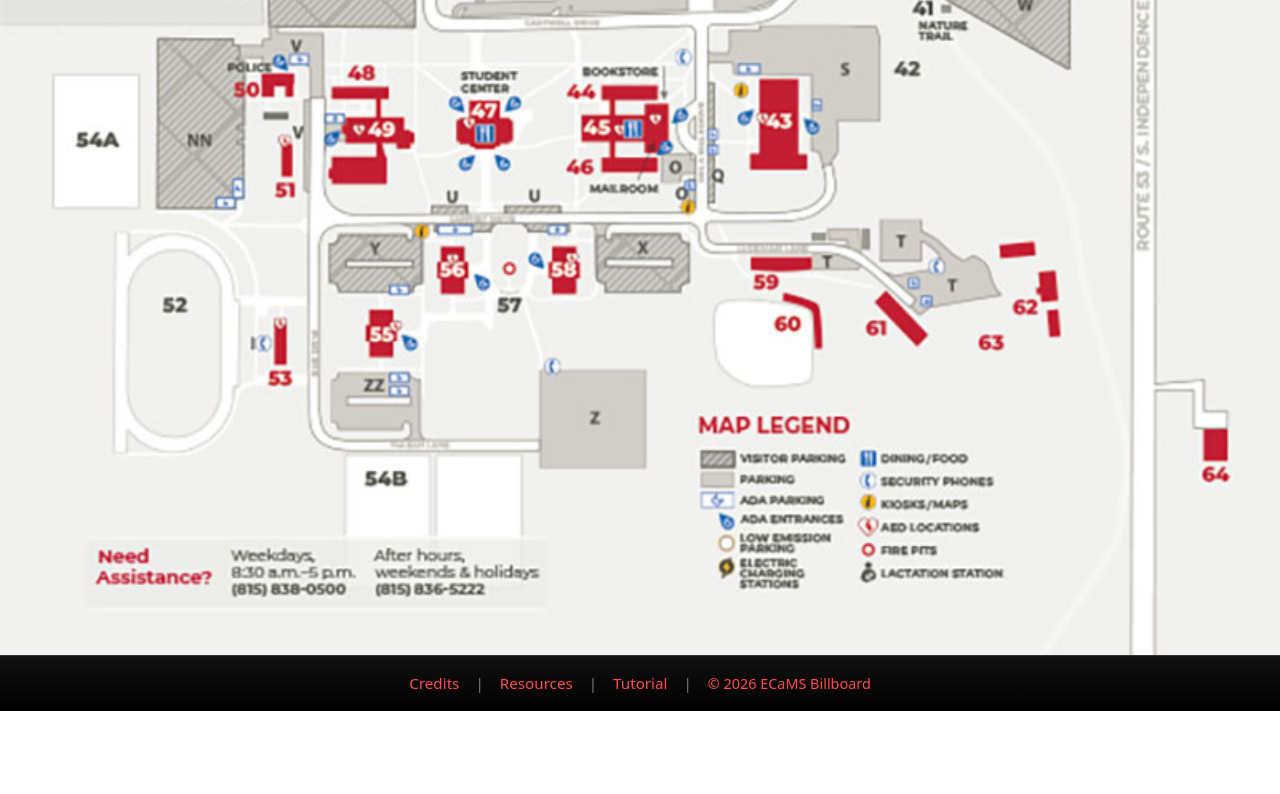
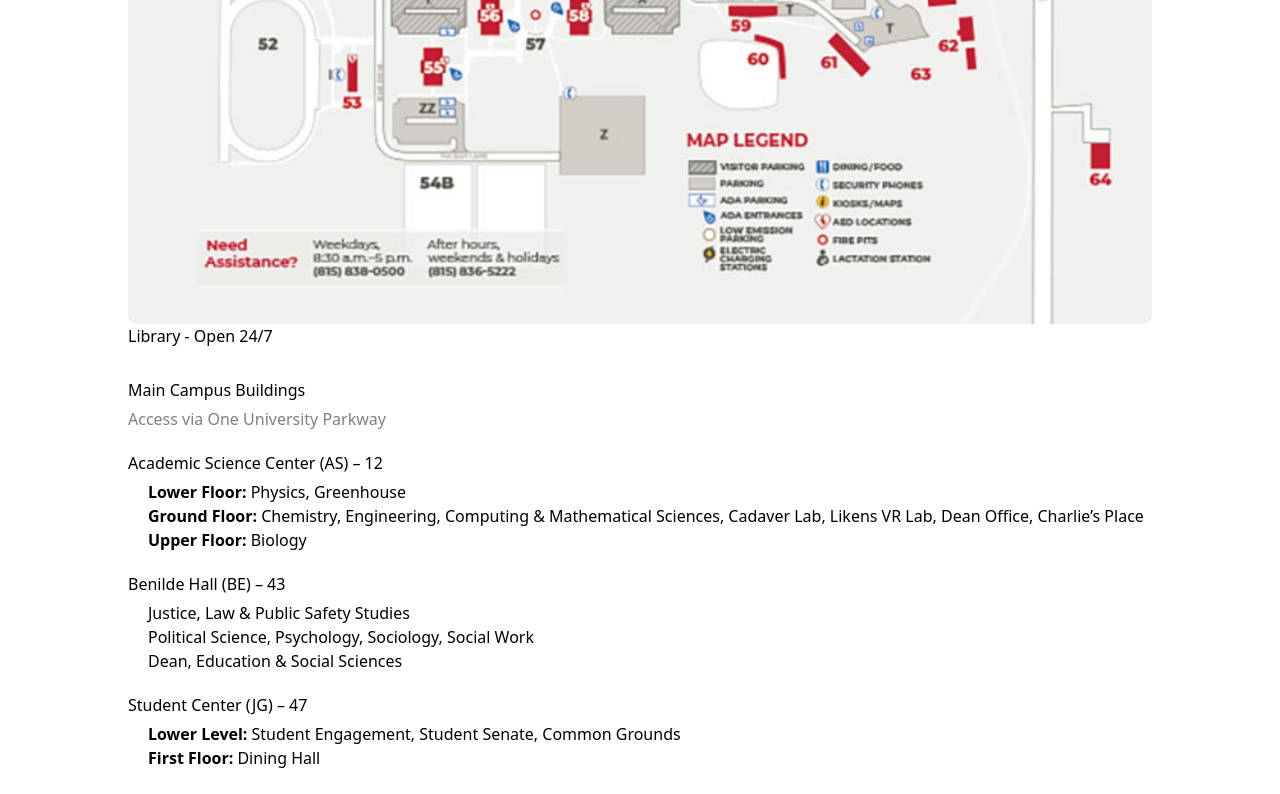
Before and after one commit to ECaMS-Billboard/ecams-billboard, a React (Create React App) app: page /campusmap in a window 1280 px wide. Shown: the part 1049-1843 px from the top of the page. Before the commit the page ends 1760 px from the top, so only its background shows below. Built offline with nearby package versions, Linux system fonts and the light colour scheme.

Commit message:
updated campus map page with building information

```diff
--- a/src/components/CampusMap.css
+++ b/src/components/CampusMap.css
@@ -1,38 +1,43 @@
+.map-page {
+  display: flex;
+  flex-direction: column;
+  align-items: center;
+}
+
 .map-container {
   position: relative;
-    width: 100%;
+  width: 80%;
 }
 
 .map-image {
   width: 100%;
+  border-radius: 10px;
 }
 
-  .hotspot {
-    position: absolute;
-    cursor: pointer;
+/* Info section */
+.map-info {
+  width: 80%;
+  margin-top: 30px;
+  text-align: left;
 }
 
-  /* Example position (tweak these manually) */
-  .library {
-    top: 40%;
-    left: 60%;
-    width: 50px;
-    height: 50px;
+.map-info h2 {
+  margin-bottom: 5px;
 }
 
-  /* Tooltip styling */
-  .tooltip {
-    display: none;
-    position: absolute;
-    top: -30px;
-    left: 0;
-    background: black;
-    color: white;
-    padding: 5px;
-    border-radius: 5px;
-    white-space: nowrap;
+.subtext {
+  color: gray;
+  margin-bottom: 20px;
 }
 
-  .hotspot:hover .tooltip {
-    display: block;
+.building {
+  margin-bottom: 20px;
 }
+
+.building h3 {
+  margin-bottom: 5px;
+}
+
+.building ul {
+  padding-left: 20px;
+}
--- a/src/pages/CampusMap.js
+++ b/src/pages/CampusMap.js
@@ -1,15 +1,187 @@
 import React from "react";
 import "../components/CampusMap.css";
-import Map from "../imgs/campus-map.jpg"
+import Map from "../imgs/campus-map.jpg";
 
 const CampusMap = () => {
   return (
-    <div className="map-container">
-      <img src={Map} alt="Campus Map" className="map-image" />
+    <div className="map-page">
 
-      {/* Example hotspot */}
-      <div className="hotspot library">
-        <span className="tooltip">Library - Open 24/7</span>
+      {/* Map */}
+      <div className="map-container">
+        <img src={Map} alt="Campus Map" className="map-image" />
+
+        <div className="hotspot library">
+          <span className="tooltip">Library - Open 24/7</span>
+        </div>
+      </div>
+
+      {/* Info Section */}
+      <div className="map-info">
+        <h2>Main Campus Buildings</h2>
+        <p className="subtext">Access via One University Parkway</p>
+
+        <div className="building">
+          <h3>Academic Science Center (AS) – 12</h3>
+          <ul>
+            <li><strong>Lower Floor:</strong> Physics, Greenhouse</li>
+            <li><strong>Ground Floor:</strong> Chemistry, Engineering, Computing & Mathematical Sciences, Cadaver Lab, Likens VR Lab, Dean Office, Charlie’s Place</li>
+            <li><strong>Upper Floor:</strong> Biology</li>
+          </ul>
+        </div>
+
+        <div className="building">
+          <h3>Benilde Hall (BE) – 43</h3>
+          <ul>
+            <li>Justice, Law & Public Safety Studies</li>
+            <li>Political Science, Psychology, Sociology, Social Work</li>
+            <li>Dean, Education & Social Sciences</li>
+          </ul>
+        </div>
+
+        <div className="building">
+          <h3>Student Center (JG) – 47</h3>
+          <ul>
+            <li><strong>Lower Level:</strong> Student Engagement, Student Senate, Common Grounds</li>
+            <li><strong>First Floor:</strong> Dining Hall</li>
+          </ul>
+        </div>
+
+        <div className="building">
+          <h3>Aviation Building (HW) – 21</h3>
+          <ul>
+            <li>Aviation Maintenance</li>
+            <li>Hangar</li>
+          </ul>
+        </div>
+
+        <div className="building">
+          <h3>Learning Resource Center (LR) – 33</h3>
+          <ul>
+            <li><strong>Basement:</strong> Office of Technology</li>
+            <li><strong>Ground Floor:</strong> Business Office, Financial Aid, Registrar, Career Services, Student Services</li>
+            <li><strong>First Floor:</strong> Library, Writing Center</li>
+            <li><strong>Third Floor:</strong> Study Abroad, Veterans Affairs, Academic Services</li>
+          </ul>
+        </div>
+
+        <div className="building">
+          <h3>De La Salle Hall (DL) – 45</h3>
+          <ul>
+            <li><strong>Ground Floor:</strong> Bookstore, Café, Mailroom, Marketing</li>
+            <li><strong>Second Floor:</strong> English, Broadcast Studio</li>
+            <li><strong>Third Floor:</strong> Education</li>
+          </ul>
+        </div>
+
+        <div className="building">
+          <h3>Oremus Fine Arts Center (FA) – 18</h3>
+          <ul>
+            <li><strong>First Floor:</strong> Art & Design, Theatre, Galleries</li>
+            <li><strong>Second Floor:</strong> Music, Recital Hall</li>
+          </ul>
+        </div>
+
+        <div className="building">
+          <h3>South Hall (SH) – 49</h3>
+          <ul>
+            <li><strong>Lower Level:</strong> Physical Therapy, Speech Pathology</li>
+            <li><strong>Upper Level:</strong> Nursing, Exercise Science, Health Sciences</li>
+          </ul>
+        </div>
+
+        <div className="building">
+          <h3>Stritch Hall (ST) – 10</h3>
+          <ul>
+            <li>President, Provost, CFO, COO</li>
+            <li>Institutional Research</li>
+          </ul>
+        </div>
+
+        <div className="building">
+          <h3>Welcome Center (WC) – 8</h3>
+          <ul>
+            <li>Admissions</li>
+            <li>Alumni Relations</li>
+            <li>University Advancement</li>
+          </ul>
+        </div>
+
+        <div className="building">
+          <h3>West Hall (WH) – 50</h3>
+          <ul>
+            <li>ID Services / Lost & Found</li>
+            <li>University Police</li>
+          </ul>
+        </div>
+
+        {/* Residence Halls */}
+        <h2>Residence Halls</h2>
+
+        <div className="building">
+          <h3>Cody Hall (CD) – 61</h3>
+          <p>Residence Hall</p>
+        </div>
+
+        <div className="building">
+          <h3>De La Salle North (DL) – 44</h3>
+          <p>Residence Hall</p>
+        </div>
+
+        <div className="building">
+          <h3>De La Salle South (DL) – 46</h3>
+          <p>Residence Hall</p>
+        </div>
+
+        <div className="building">
+          <h3>Mother Teresa Hall (MT) – 56</h3>
+          <ul>
+            <li>Residence Hall</li>
+            <li><strong>Lower Level:</strong> Student Wellness Center</li>
+          </ul>
+        </div>
+
+        <div className="building">
+          <h3>North Hall (NO) – 39</h3>
+          <p>Residence Hall</p>
+        </div>
+
+        <div className="building">
+          <h3>Ryan Hall (RY) – 59</h3>
+          <p>Residence Hall</p>
+        </div>
+
+        <div className="building">
+          <h3>Sheil Hall (SL) – 26</h3>
+          <p>Residence Hall</p>
+        </div>
+
+        <div className="building">
+          <h3>Pope John Paul II Hall (JP) – 58</h3>
+          <p>Residence Hall</p>
+        </div>
+
+        {/* Sports */}
+        <h2>Sports & Recreation</h2>
+
+        <div className="building">
+          <h3>Student Recreation Center (SC) – 23</h3>
+          <ul>
+            <li>Fitness Center</li>
+            <li>Fieldhouse</li>
+            <li>Swimming Pool</li>
+          </ul>
+        </div>
+
+        <div className="building">
+          <h3>Lewis Stadium – 52</h3>
+          <p>Soccer, Track & Field</p>
+        </div>
+
+        <div className="building">
+          <h3>Powerhouse Fitness Center – 51</h3>
+          <p>Flex & Fitness Center</p>
+        </div>
+
       </div>
     </div>
   );
```
Lines whose indentation alone changed are shown as unchanged.
